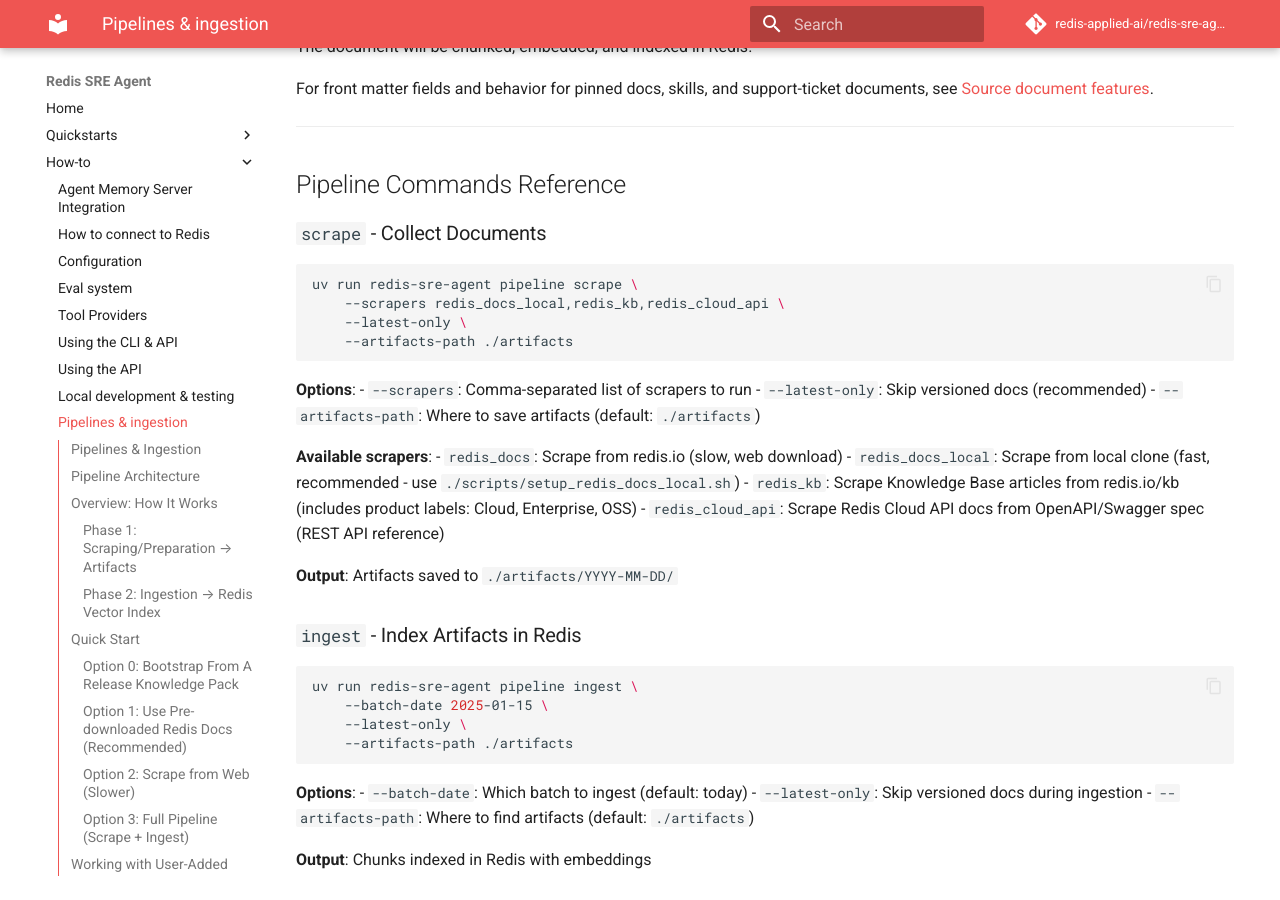
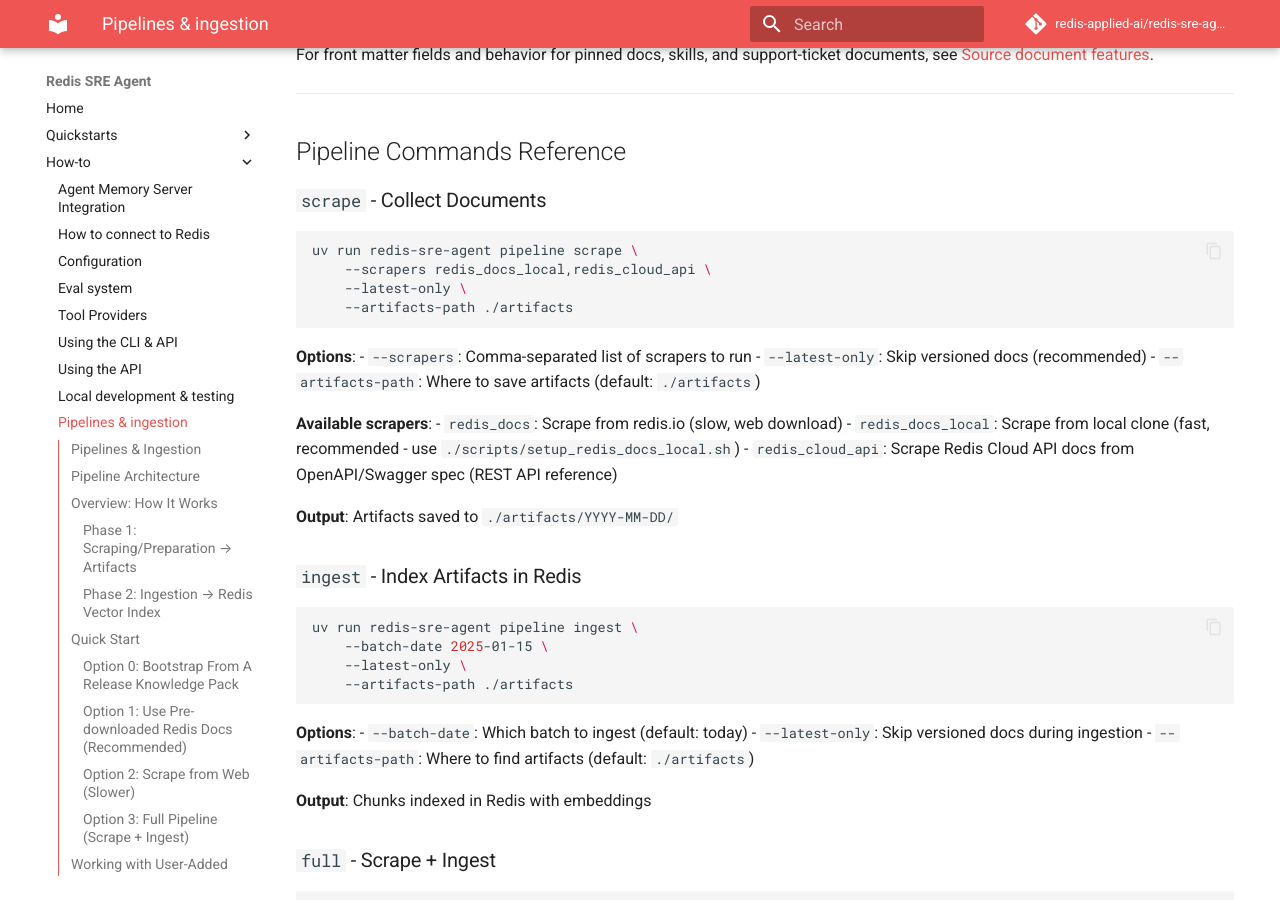
Before and after one commit to redis-applied-ai/redis-sre-agent, an MkDocs documentation site: the page built from docs/how-to/pipelines.md, in a window 1280 px wide and 900 px high, scrolled down 5921 px. Built offline with MkDocs 1.6.1 and Material for MkDocs 9.7.7, drawn with Linux system fonts in a browser that asks for light colours; comment, search, counter and statistics services are not loaded; some of the changed text lies outside the part shown.

Commit message:
Remove retired scraper references

````diff
--- a/docs/how-to/pipelines.md
+++ b/docs/how-to/pipelines.md
@@ -86,7 +86,6 @@
 
 - `redis_docs`: Scrape Redis documentation from redis.io (slow, downloads from web)
 - `redis_docs_local`: Scrape Redis documentation from local clone (fast, recommended)
-- `redis_kb`: Scrape Redis Knowledge Base articles from redis.io/kb with product labels
 - `redis_cloud_api`: Scrape Redis Cloud API documentation from OpenAPI/Swagger spec
 - User-added documents in `source_documents/` (via `prepare_sources`)
 
@@ -275,7 +274,7 @@
 
 ```bash
 uv run redis-sre-agent pipeline scrape \
-    --scrapers redis_docs_local,redis_kb,redis_cloud_api \
+    --scrapers redis_docs_local,redis_cloud_api \
     --latest-only \
     --artifacts-path ./artifacts
 ```
@@ -288,7 +287,6 @@
 **Available scrapers**:
 - `redis_docs`: Scrape from redis.io (slow, web download)
 - `redis_docs_local`: Scrape from local clone (fast, recommended - use `./scripts/setup_redis_docs_local.sh`)
-- `redis_kb`: Scrape Knowledge Base articles from redis.io/kb (includes product labels: Cloud, Enterprise, OSS)
 - `redis_cloud_api`: Scrape Redis Cloud API docs from OpenAPI/Swagger spec (REST API reference)
 
 **Output**: Artifacts saved to `./artifacts/YYYY-MM-DD/`
````
Also changed, not shown: 2 other files.
